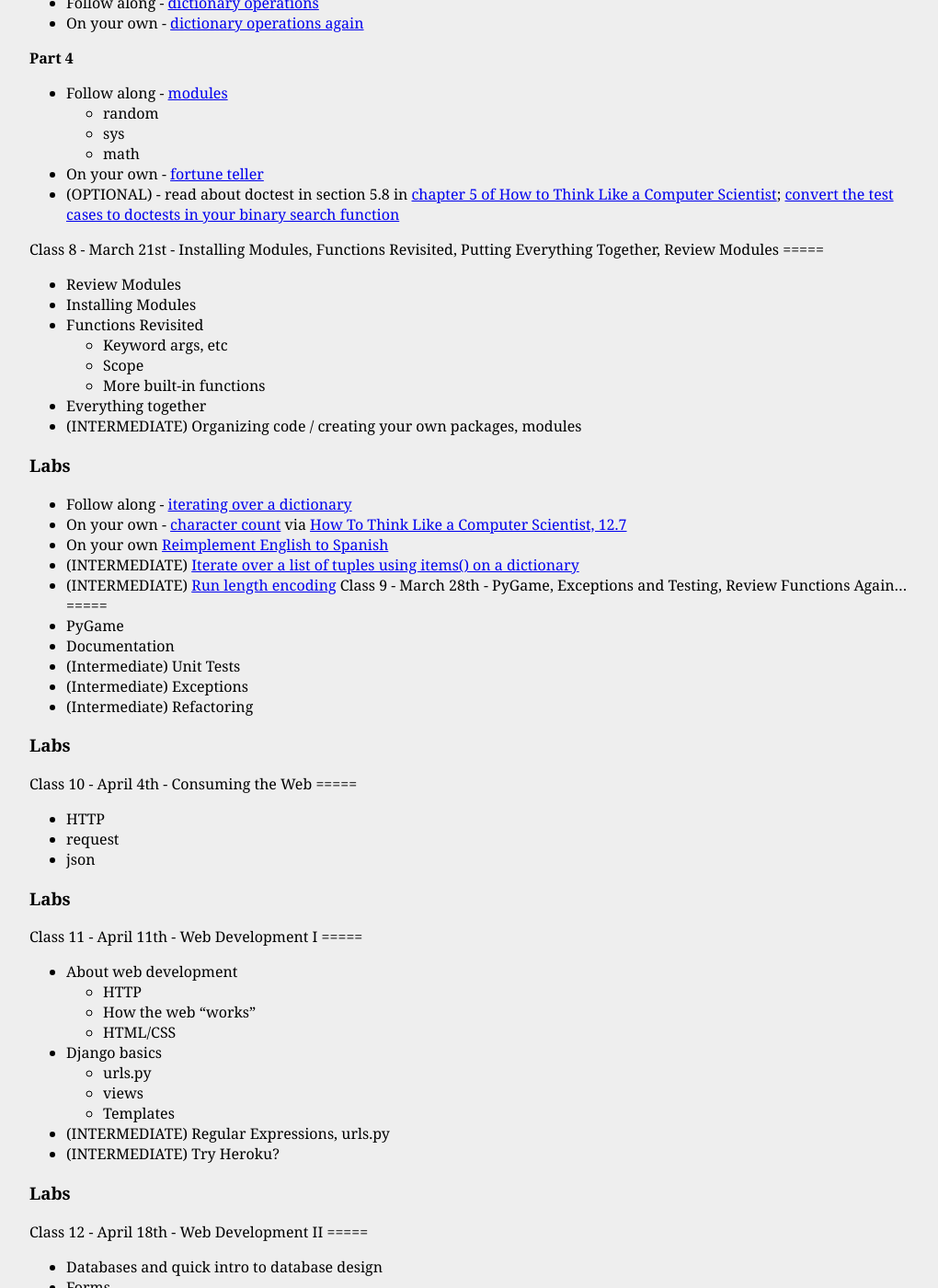
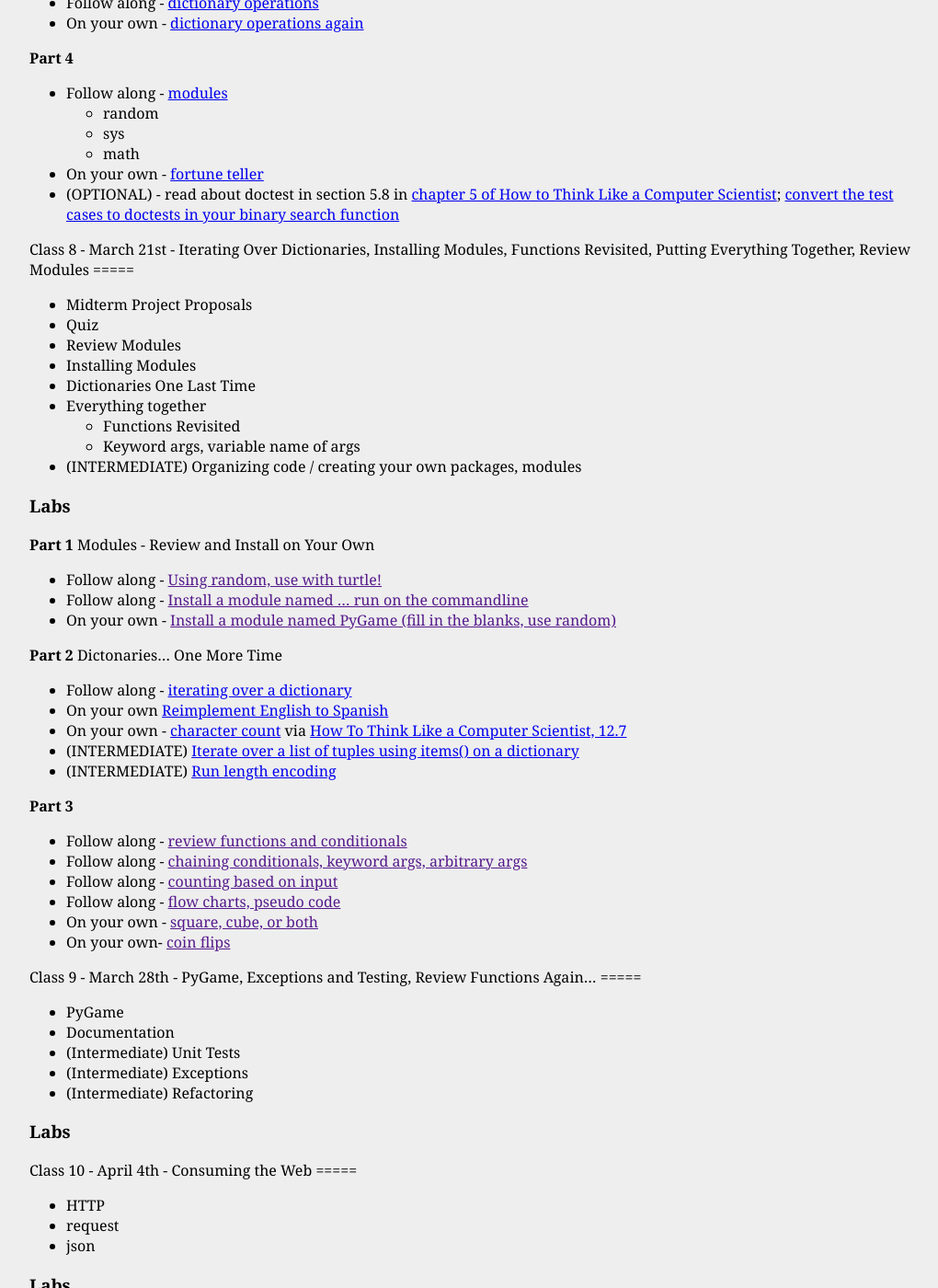
Before and after one commit to jversoza/MTEC2002, a Jekyll site: the page built from syllabus.markdown, in a window 1280 px wide and 1400 px high, scrolled down 6716 px. Shown: the whole window at 92% size, without its empty margins (128-1148 px from the left). Built offline with Jekyll 4.4.1, drawn with Linux system fonts in a browser that asks for light colours.

Commit message:
tidied up class 8

```diff
--- a/syllabus.markdown
+++ b/syllabus.markdown
@@ -302,24 +302,41 @@ __Part 4__
 * (OPTIONAL) - read about doctest in section 5.8 in [chapter 5 of How to Think Like a Computer Scientist](http://www.openbookproject.net/thinkcs/python/english2e/ch05.html); [convert the test cases to doctests in your binary search function](class7/labs/binary_search_tested.py)
 
 <a class="class8" id="class8"></a>
-Class 8 - March 21st - Installing Modules, Functions Revisited, Putting Everything Together, Review Modules
+Class 8 - March 21st - Iterating Over Dictionaries, Installing Modules, Functions Revisited, Putting Everything Together, Review Modules
 =====
+* Midterm Project Proposals
+* Quiz
 * Review Modules
 * Installing Modules
-* Functions Revisited
-	* Keyword args, etc
-	* Scope
-	* More built-in functions
+* Dictionaries One Last Time
 * Everything together
+	* Functions Revisited
+	* Keyword args, variable name of args
 * (INTERMEDIATE) Organizing code / creating your own packages, modules
 
 <a class="labs8" id="labs8"></a>
 ###Labs
+__Part 1__ Modules - Review and Install on Your Own
+* Follow along - [Using random, use with turtle!]()
+* Follow along - [Install a module named ... run on the commandline]()
+* On your own - [Install a module named PyGame (fill in the blanks, use random)]()
+
+__Part 2__ Dictonaries... One More Time
 * Follow along - [iterating over a dictionary](class7/labs/loop_dictionaries.py)
+* On your own [Reimplement English to Spanish](class7/labs/espanol.py)
 * On your own - [character count](class7/labs/character_count.py) via [How To Think Like a Computer Scientist, 12.7](http://openbookproject.net/thinkcs/python/english2e/ch12.html)
-* On your own [Reimplement English to Spanish](class7/labs/espanol.py)
 * (INTERMEDIATE) [Iterate over a list of tuples using items() on a dictionary](class7/labs/list_comprehensions_again.py)
 * (INTERMEDIATE) [Run length encoding](class7/labs/run_length.py)
+
+__Part 3__
+* Follow along - [review functions and conditionals]()
+* Follow along - [chaining conditionals, keyword args, arbitrary args]()
+* Follow along - [counting based on input]()
+* Follow along - [flow charts, pseudo code]()
+* On your own - [square, cube, or both]()
+* On your own- [coin flips]()
+
+
 <a class="class9" id="class9"></a>
 Class 9 - March 28th - PyGame, Exceptions and Testing, Review Functions Again...
 =====
```
